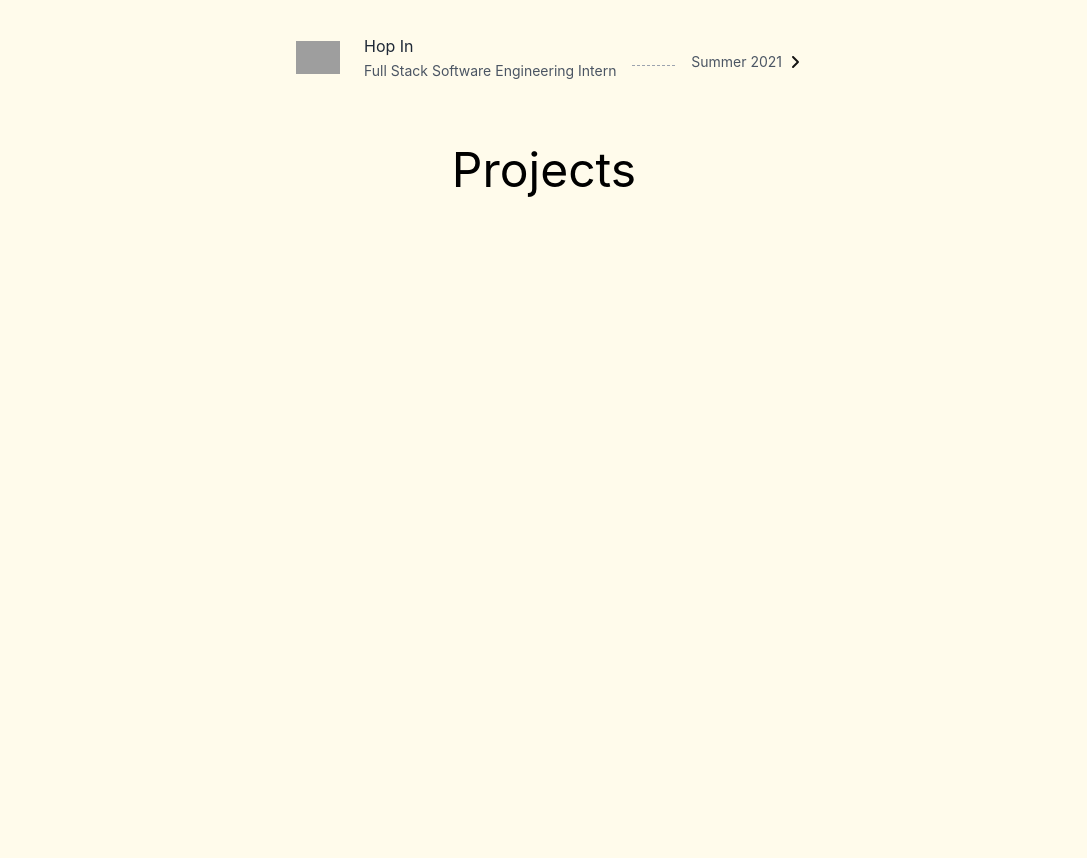
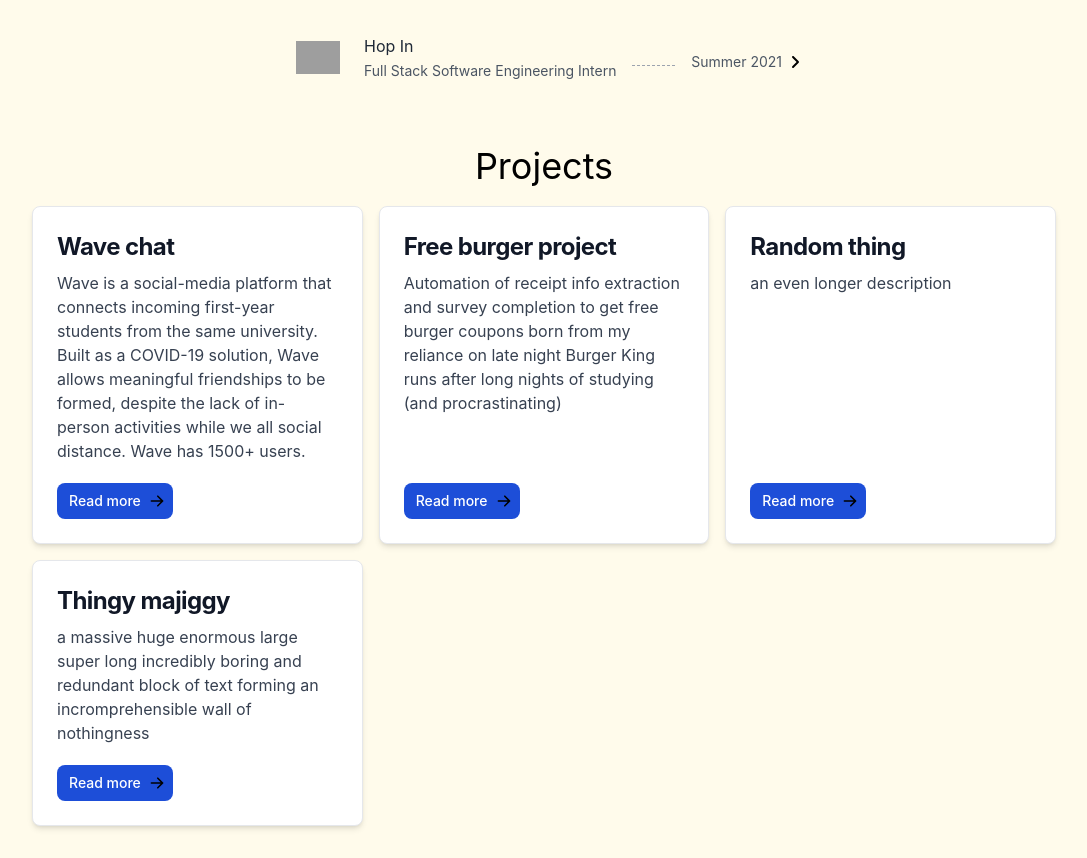
Before and after one commit to tlam67/TristanLam, a Next.js app: page / in a window 1280 px wide. Shown: the part 1693-2551 px from the top of the page, without its empty margins (96-1183 px from the left). Before the commit the page ends 1919 px from the top, so only its background shows below. Built offline with nearby package versions, Linux system fonts and the light colour scheme; grey boxes are pictures that could not be loaded.

Commit message:
added project section

```diff
--- /dev/null
+++ b/components/ProjectCard.tsx
@@ -0,0 +1,35 @@
+import styles from '../styles/Home.module.css'
+
+interface ProjectInfo {
+  title: string,
+  description: string,
+  github?: string,
+  link?: string,
+}
+
+const ProjectCard = ( projectInfo: ProjectInfo ) => {
+  return (
+    <div className="max-w-sm p-6 bg-white border border-gray-200 rounded-lg shadow-md dark:bg-gray-800 dark:border-gray-700 flex flex-col">
+        <a href="#">
+            <h5 className="mb-2 text-2xl font-bold tracking-tight text-gray-900 dark:text-white">{projectInfo.title}</h5>
+        </a>
+        <p className="mb-5 font-normal text-gray-700 dark:text-gray-400">{projectInfo.description}</p>
+        <div className='mt-auto flex flex-row'>
+          <a href="#" className="mr-1 mt-auto self-start inline-flex items-center px-3 py-2 text-sm font-medium text-center text-white bg-blue-700 rounded-lg hover:bg-blue-800 focus:ring-4 focus:outline-none focus:ring-blue-300 dark:bg-blue-600 dark:hover:bg-blue-700 dark:focus:ring-blue-800">
+              Read more
+              <svg aria-hidden="true" className="w-4 h-4 ml-2 -mr-1" fill="currentColor" viewBox="0 0 20 20" xmlns="http://www.w3.org/2000/svg"><path fill-rule="evenodd" d="M10.293 3.293a1 1 0 011.414 0l6 6a1 1 0 010 1.414l-6 6a1 1 0 01-1.414-1.414L14.586 11H3a1 1 0 110-2h11.586l-4.293-4.293a1 1 0 010-1.414z" clip-rule="evenodd"></path></svg>
+          </a>
+          {projectInfo.github?
+            <a href={projectInfo.github} className="mr-1 mt-auto self-start inline-flex items-center px-3 py-2 text-sm font-medium text-center text-white bg-blue-700 rounded-lg hover:bg-blue-800 focus:ring-4 focus:outline-none focus:ring-blue-300 dark:bg-blue-600 dark:hover:bg-blue-700 dark:focus:ring-blue-800">
+              Github
+            </a> : <></>}
+          {projectInfo.link?
+          <a href={projectInfo.link} className="mr-1 mt-auto self-start inline-flex items-center px-3 py-2 text-sm font-medium text-center text-white bg-blue-700 rounded-lg hover:bg-blue-800 focus:ring-4 focus:outline-none focus:ring-blue-300 dark:bg-blue-600 dark:hover:bg-blue-700 dark:focus:ring-blue-800">
+            Website
+          </a> : <></>}
+        </div>
+    </div>
+  );
+}
+
+export default ProjectCard;
--- a/components/Projects.tsx
+++ b/components/Projects.tsx
@@ -2,71 +2,49 @@ import styles from '../styles/Home.module.css'
 import profile from '../public/temp.jpg'
 import Image from 'next/image'
 import { ReactElement, useState } from 'react'
+import ProjectCard from './ProjectCard'
 
-const titles = [
-  'Software Engineer',
-  'Student',
-  'Competitive Soccer Player',
-  'Learner',
+interface ProjectInfo {
+  title: string,
+  description: string,
+  github?: string,
+  link?: string,
+}
+
+const projectInfo: ProjectInfo[] = [
+  {
+    title: 'Wave chat',
+    description: 'Wave is a social-media platform that connects incoming first-year students from the same university. Built as a COVID-19 solution, Wave allows meaningful friendships to be formed, despite the lack of in-person activities while we all social distance. Wave has 1500+ users.'
+  },
+  {
+    title: 'Free burger project',
+    description: 'Automation of receipt info extraction and survey completion to get free burger coupons born from my reliance on late night Burger King runs after long nights of studying (and procrastinating)'
+  },
+  {
+    title: 'Random thing',
+    description: 'an even longer description'
+  },
+  {
+    title: 'Thingy majiggy',
+    description: 'a massive huge enormous large super long incredibly boring and redundant block of text forming an incromprehensible wall of nothingness'
+  },
 ]
 
-interface DescriptionTypes {
-  tldr: ReactElement,
-  less: ReactElement,
-  default: ReactElement,
-  more: ReactElement,
-}
-
-const descriptions: DescriptionTypes = {
-  tldr: <div><p>tldr</p></div>,
-  less: <p>less</p>,
-  default: <p>default</p>,
-  more: <p>more</p>,
-}
-
-const selectedButtonStyle = 'ring-2 rounded-md dark:ring-arrow-blue ring-black'
-
-const Description = (descriptionType: string, setDescriptionType: (descriptionType: string) => void) => {
-
-  const selectDescription = (type: string) =>  {
-    if (type === 'tldr') {
-      return descriptions.tldr;
-    } else if (type === 'less') {
-      return descriptions.less;
-    } else if (type === 'more') {
-      return descriptions.more;
-    }
-    return descriptions.default;
-  }
-
-  return (
-    <div className=''>
-      <div className='mt-3 grid grid-cols-4 gap-4'>
-        <button className={` m-1 p-1 ${descriptionType === 'tldr' ? selectedButtonStyle : undefined}`} onClick={() => setDescriptionType('tldr')}>TL;DR</button>
-        <button className={` m-1 p-1 ${descriptionType === 'less' ? selectedButtonStyle : undefined}`} onClick={() => setDescriptionType('less')}>Less</button>
-        <button className={` m-1 p-1 ${descriptionType === 'default' ? selectedButtonStyle : undefined}`} onClick={() => setDescriptionType('default')}>Default</button>
-        <button className={` m-1 p-1 ${descriptionType === 'more' ? selectedButtonStyle : undefined}`} onClick={() => setDescriptionType('more')}>More</button>
-      </div>
-
-      {selectDescription(descriptionType)}
-      <Image src={profile} alt="profile picture" width={80} height={80} className="justify-self-center"/>
-    </div>
-  );
-}
 
 const Projects = () => {
-  const [descriptionType, setDescriptionType] = useState('default');
-  const [open, setOpen] = useState(false);
-
   return (
-    <div className="px-32 py-0" id="about">
+    <div className="px-32 py-0" id="projects">
       <main className="py-8 px-0 flex flex-1 flex-col justify-start items-center">
-        <a onClick={() => setOpen(!open)} className="cursor-pointer">
-        <h1 className="text-5xl justify-self-center">
+        <h1 className="text-4xl justify-self-center mb-5">
           Projects
         </h1>
-        </a>
-        {open ? Description(descriptionType, setDescriptionType) : null}
+        <div className='grid grid-cols-3 gap-4'>
+        {projectInfo.map((entry: ProjectInfo, idx: number) => {
+            return (
+              <ProjectCard key={idx} {... entry}/>
+            );
+          })}
+        </div>
       </main>
     </div>
   );
```
